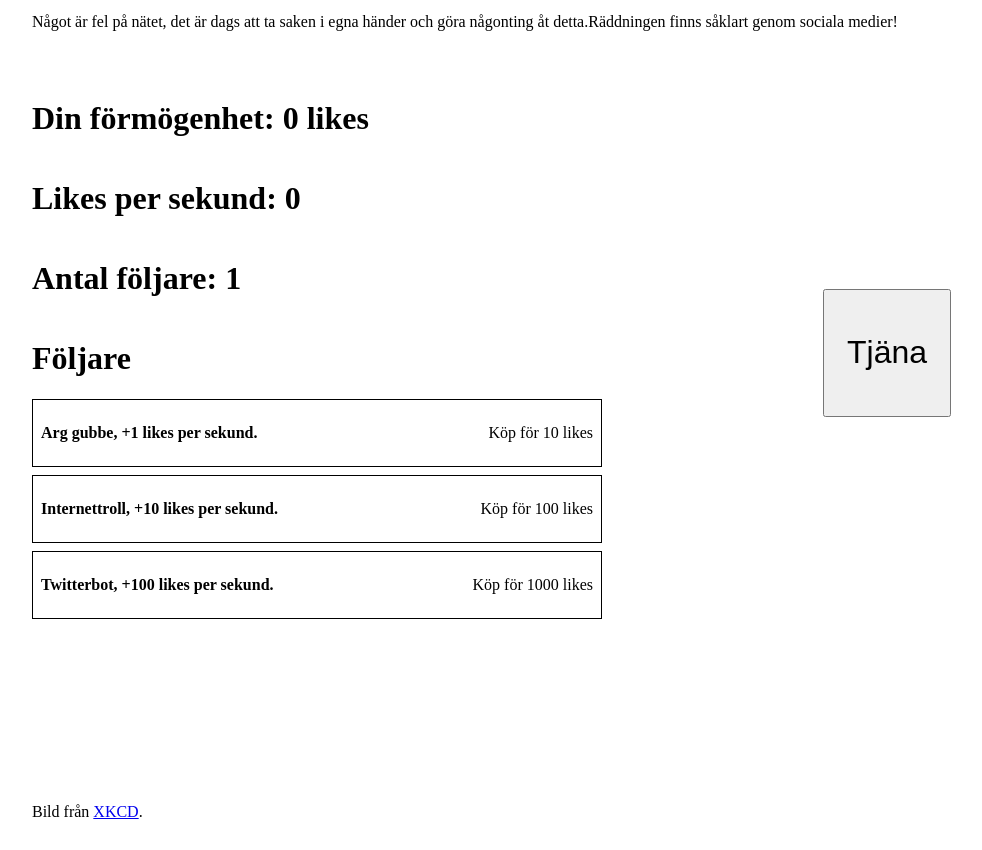
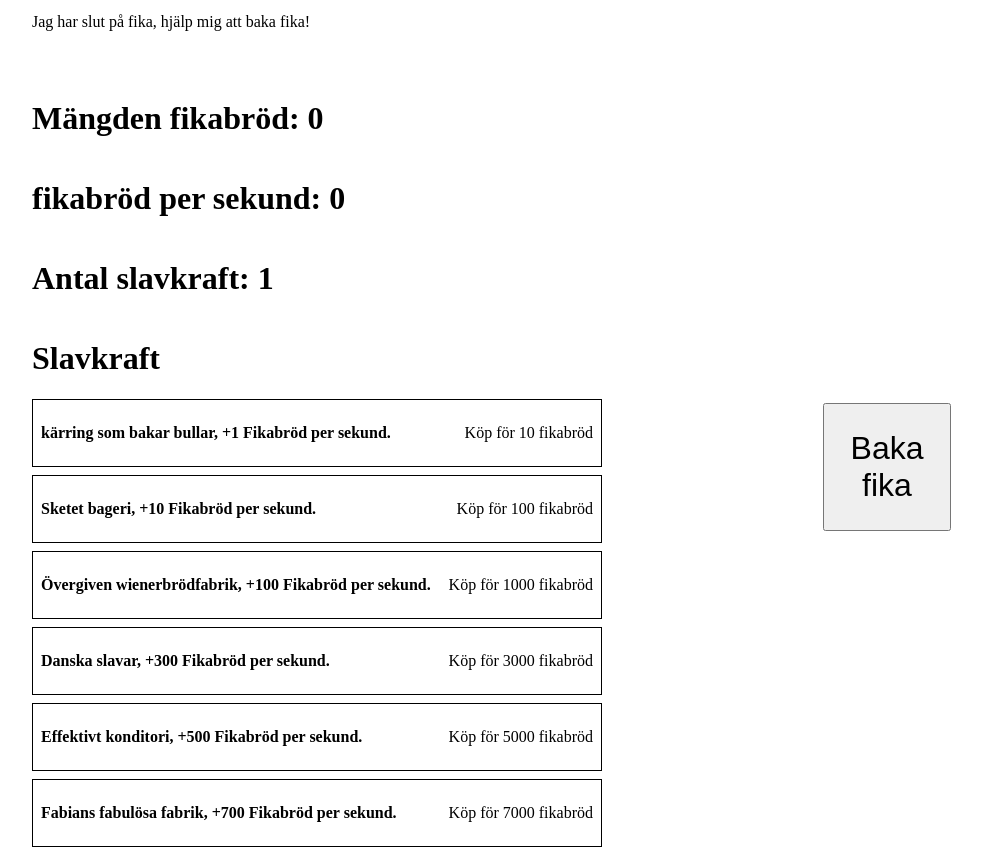
Before and after one commit to NTIG-Umea/clicker-tuffingen, a plain HTML site: page index.html in a window 1280 px wide. Shown: the part 443-1293 px from the top of the page, without its empty margins (38-1020 px from the left). Drawn offline with Linux system fonts and the light colour scheme.

Commit message:
ändrat text

```diff
--- a/index.html
+++ b/index.html
@@ -5,7 +5,7 @@
   <meta http-equiv="X-UA-Compatible" content="IE=edge">
   <meta name="viewport" content="width=device-width, initial-scale=1.0">
   <link rel="stylesheet" href="stylesheets/style.css">
-  <title>Något är fel på internet</title>
+  <title>Fika Clicker</title>
 </head>
 <body class="d-flex h-100 flex-column">
   <main class="container">
@@ -15,28 +15,28 @@
       </a>
     </div>
     <div class="row">
-      <p>Något är fel på nätet, det är dags att ta saken i egna händer och göra någonting åt detta.</p>
-      <p>Räddningen finns såklart genom sociala medier!</p>
+      <p>Jag har slut på fika, hjälp mig att baka fika! </p>
+
     </div>
     <div class='row'>
       <div class="column justify-center align-center">
         <div class="w-100">
-          <h1>Din förmögenhet: <span id="money"></span> likes</h1>
+          <h1>Mängden fikabröd: <span id="money"></span> </h1>
         </div>
         <div class="w-100">
-          <h1>Likes per sekund: <span id="mps"></span></h1>
+          <h1>fikabröd per sekund: <span id="mps"></span></h1>
         </div>
         <div class="w-100">
-          <h1>Antal följare: <span id="followers"></span></h1>
+          <h1> Antal slavkraft: <span id="followers"></span></h1>
         </div>
         <div class="w-100">
-          <h1>Följare</h1>
+          <h1>Slavkraft</h1>
           <div id="upgradelist"></div>
         </div>
       </div>
       <div class="column justify-center align-center">
         <div>
-          <button id="click">Tjäna</button>
+          <button id="click">Baka fika</button>
         </div>
       </div>
     </div>
--- a/javascripts/clicker.js
+++ b/javascripts/clicker.js
@@ -91,19 +91,34 @@ window.addEventListener('load', (event) => {
  */
 upgrades = [
   {
-    name: 'Arg gubbe',
+    name: 'kärring som bakar bullar',
     cost: 10,
     amount: 1
   },
   {
-    name: 'Internettroll',
+    name: 'Sketet bageri',
     cost: 100,
     amount: 10
   },
   {
-    name: 'Twitterbot',
+    name: 'Övergiven wienerbrödfabrik',
     cost: 1000,
     amount: 100
+  },
+  {
+    name: 'Danska slavar',
+    cost: 3000,
+    amount: 300
+  },
+  {
+    name: 'Effektivt konditori',
+    cost: 5000,
+    amount: 500
+  },
+  {
+    name: 'Fabians fabulösa fabrik',
+    cost: 7000,
+    amount: 700
   }
 ]
 
@@ -132,8 +147,8 @@ function createCard(upgrade) {
   header.classList.add('title');
   const cost = document.createElement('p');
 
-  header.textContent = upgrade.name + ', +' + upgrade.amount + ' likes per sekund.';
-  cost.textContent = 'Köp för ' + upgrade.cost + ' likes';
+  header.textContent = upgrade.name + ', +' + upgrade.amount + ' Fikabröd per sekund.';
+  cost.textContent = 'Köp för ' + upgrade.cost + ' fikabröd';
 
   card.addEventListener('click', (e) => {
     if (money >= upgrade.cost) {
@@ -143,9 +158,9 @@ function createCard(upgrade) {
       upgrade.cost *= 1.5;
       cost.textContent = 'Köp för ' + upgrade.cost + ' likes';
       moneyPerSecond += upgrade.amount;
-      message('Grattis du har en ny följare!', 'success');
+      message('NY SLAVKRAFT UPPLÅST!', 'success');
     } else {
-      message('Du har inte råd.', 'warning');
+      message('FATTIGLAPP!! BAKA MER FIKA!!.', 'warning');
     }
   });
 
```
